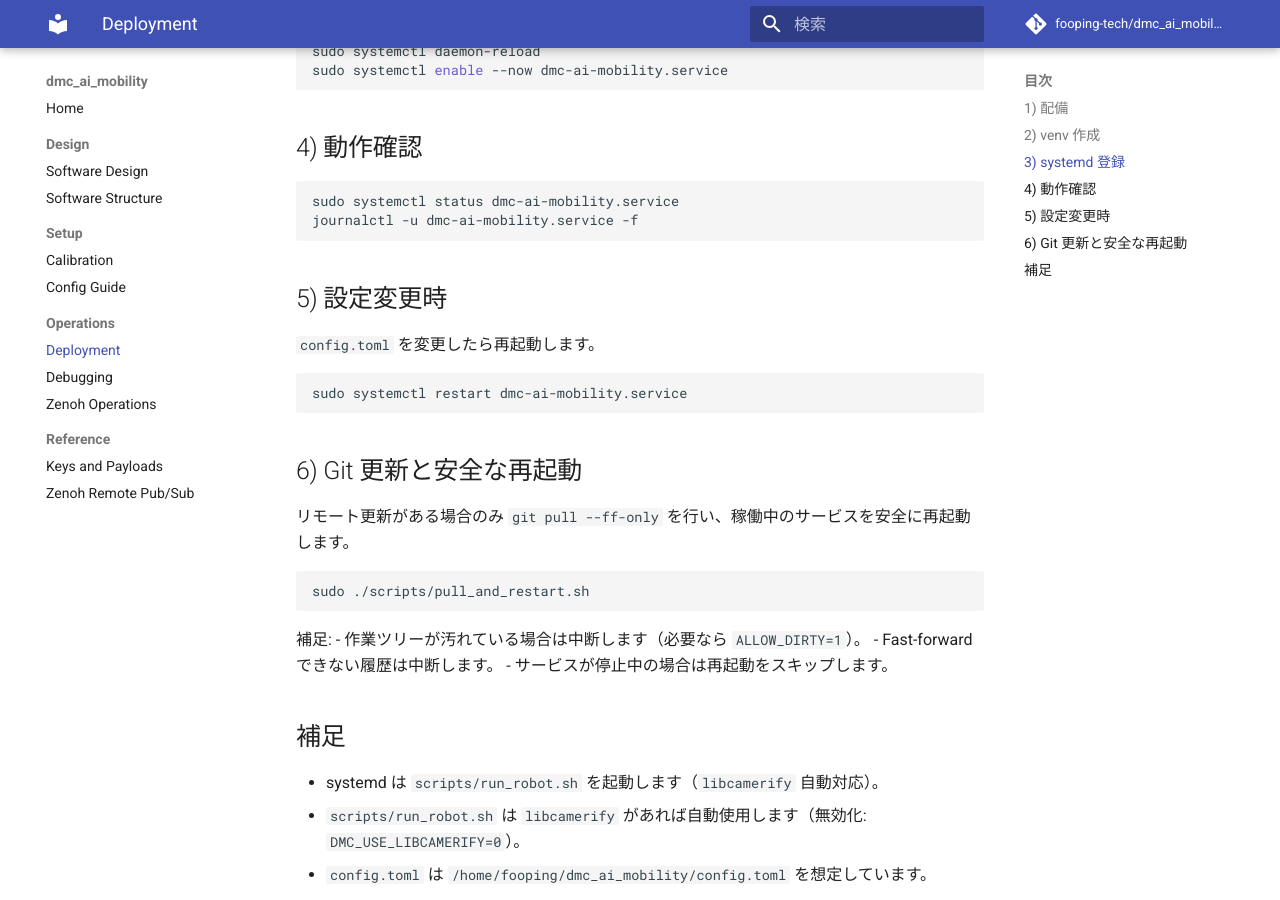
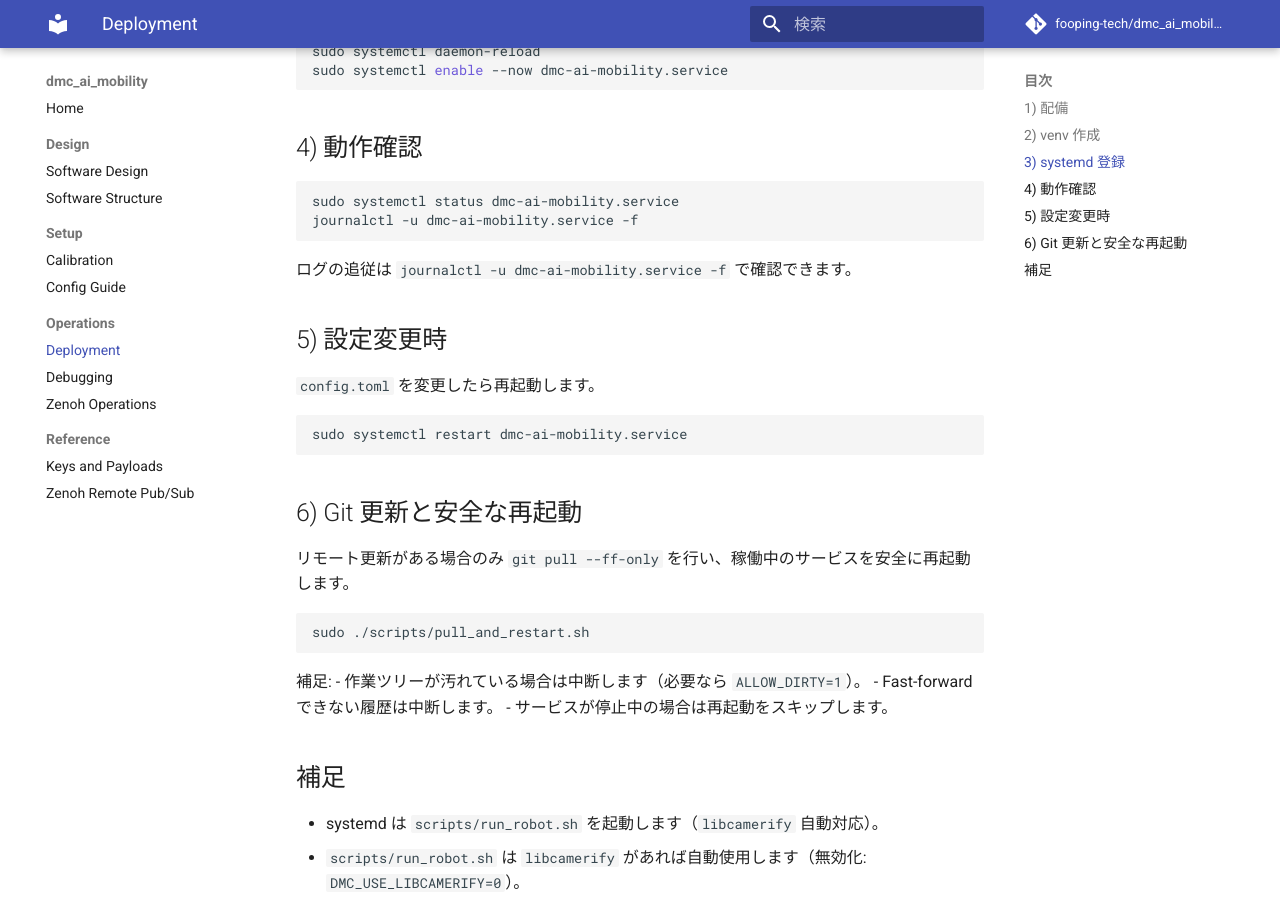
Before and after one commit to fooping-tech/dmc_ai_mobility, an MkDocs documentation site: the page built from docs/deployment.md, in a window 1280 px wide and 900 px high, scrolled down 622 px. Built offline with MkDocs 1.6.1 and Material for MkDocs 9.7.7, drawn with Linux system fonts in a browser that asks for light colours; comment, search, counter and statistics services are not loaded.

Commit message:
docs:deployment.mdにログ確認方法を追加

````diff
--- a/docs/deployment.md
+++ b/docs/deployment.md
@@ -33,6 +33,8 @@ sudo systemctl status dmc-ai-mobility.service
 journalctl -u dmc-ai-mobility.service -f
 ```
 
+ログの追従は `journalctl -u dmc-ai-mobility.service -f` で確認できます。
+
 ## 5) 設定変更時
 
 `config.toml` を変更したら再起動します。
````
